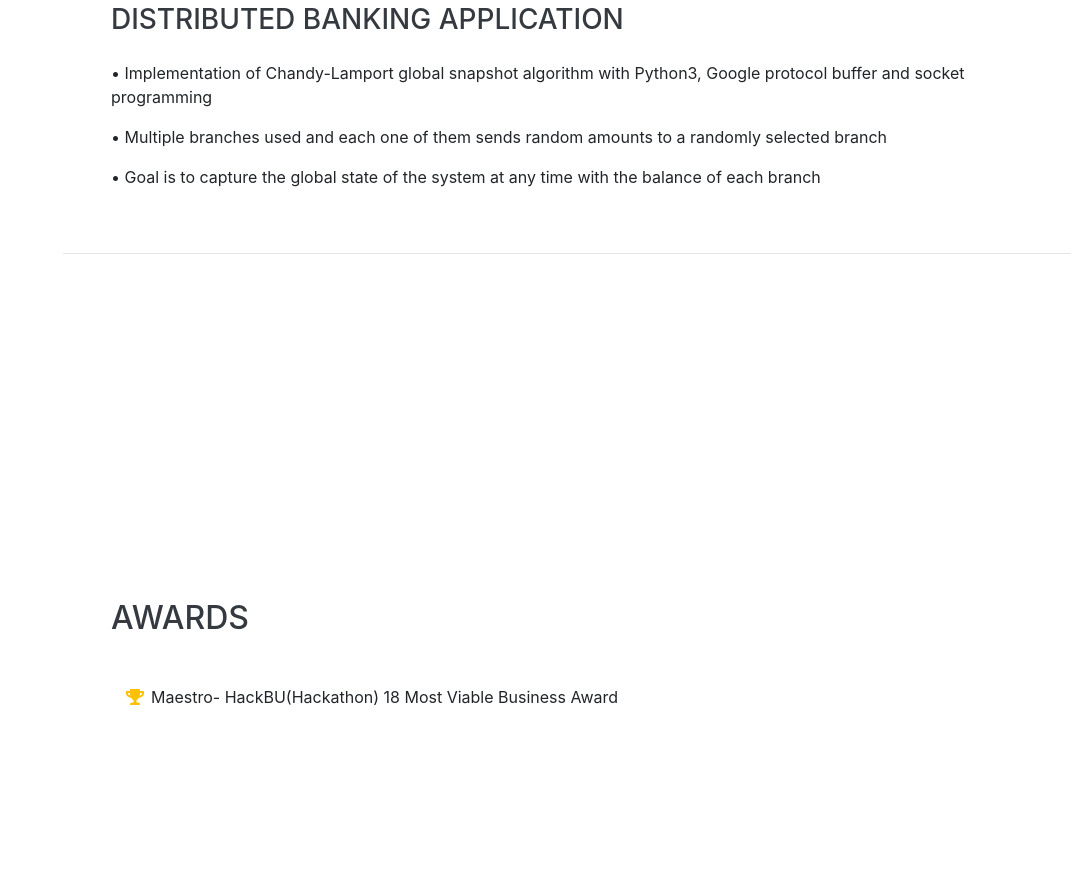
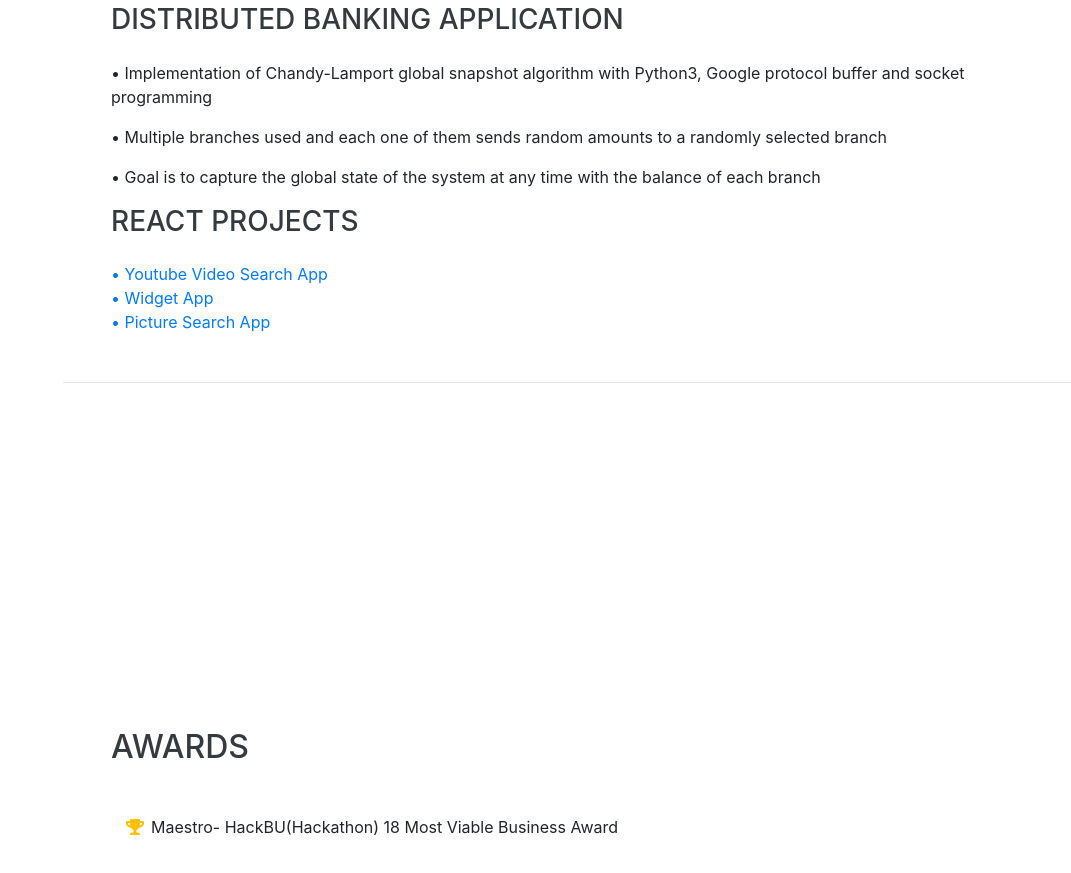
Before and after one commit to kalaycibugra/kalaycibugra.github.io, a website with bundled scripts: page index.html in a window 1280 px wide. Shown: the part 5316-6189 px from the top of the page, without its empty margins (209-1280 px from the left). Built offline with nearby package versions, Linux system fonts and the light colour scheme; a web font is replaced by a local one.

Commit message:
added react examples

```diff
--- a/index.html
+++ b/index.html
@@ -382,6 +382,17 @@
 						</div>
 					</div>
 
+					<div class="resume-item d-flex flex-column flex-md-row justify-content-between">
+						<div class="resume-content">
+							<h3 class="mb-0">React Projects </h3>
+							<br>
+							<a href="https://videos-hooks-2n5l4im0q.vercel.app/">•	Youtube Video Search App</a><br>
+							<a href="https://widgets-qrqhi7pb6.vercel.app/">•	Widget App</a><br>
+							<a href="https://pics-nofeo9mky.vercel.app/">•	Picture Search App</a><br>
+
+
+						</div>
+					</div>
 			</section>
 			<hr class="m-0" />
 
```
